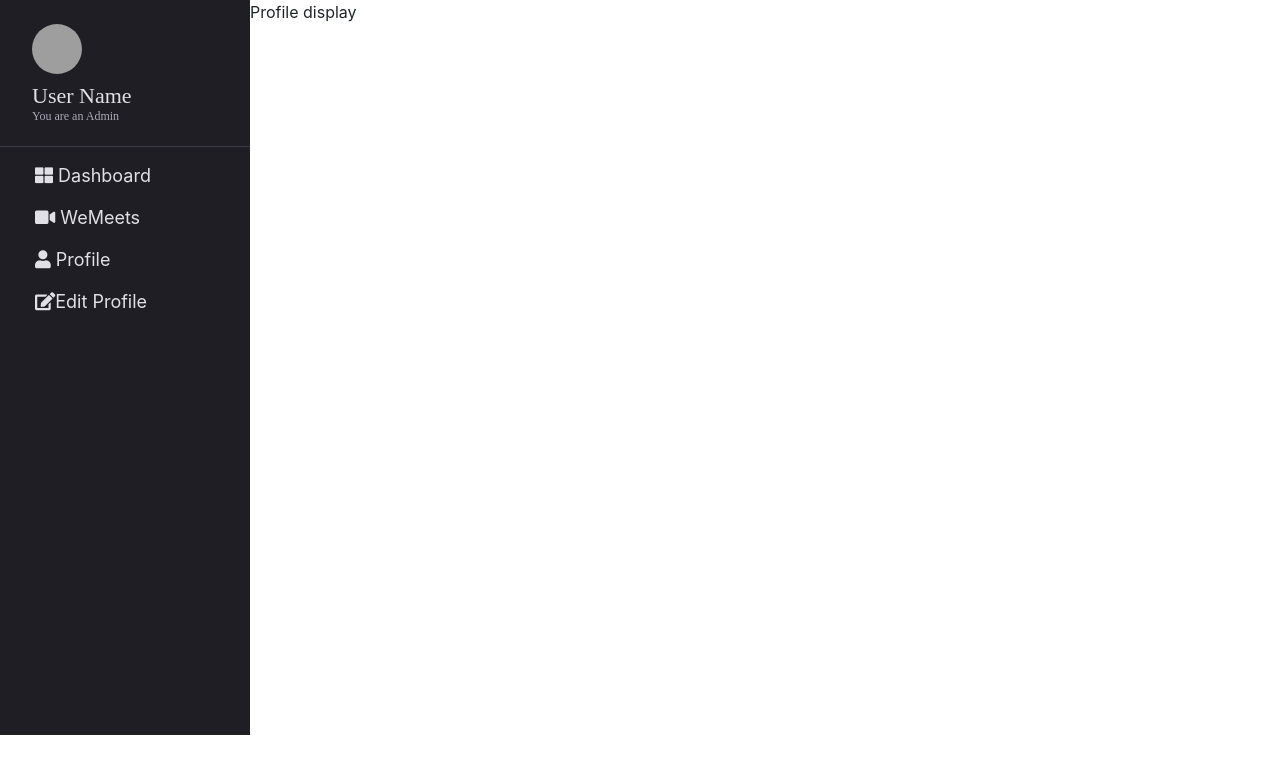
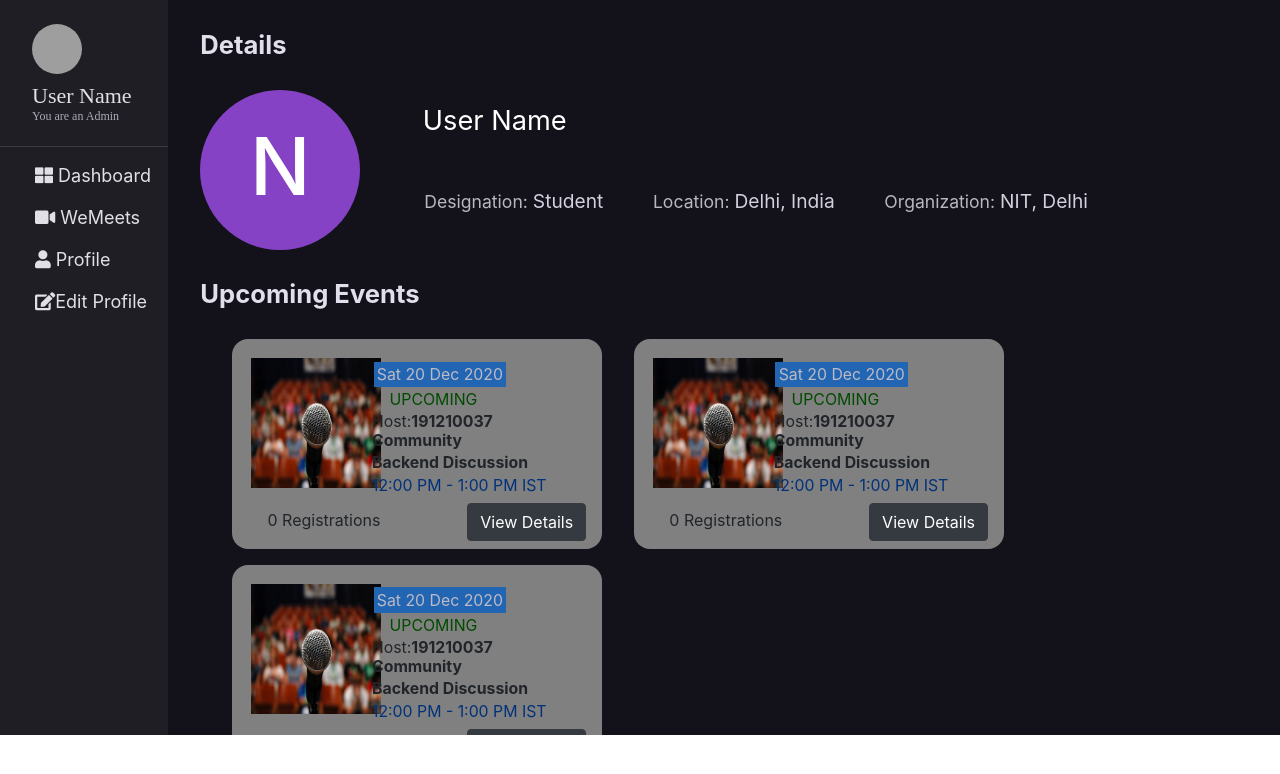
Before and after one commit to Abhishek397012/WeMeetFrontEnd, a React (Create React App) app: page /profile in a window 1280 px wide. Shown: the top 774 px of the page. Built offline with nearby package versions, Linux system fonts and the light colour scheme; grey boxes are pictures that could not be loaded.

Commit message:
Completed initial setup of displaying the profile page of the user

```diff
--- /dev/null
+++ b/src/components/Navneet Singh/Circle.js
@@ -0,0 +1,9 @@
+const Circle = ({letter}) => {
+    return (
+        <div className="letter_wrapper">
+            {letter}
+        </div>
+    )
+}
+
+export default Circle;
--- a/src/components/Navneet Singh/Profile.js
+++ b/src/components/Navneet Singh/Profile.js
@@ -1,10 +1,53 @@
 import SidebarLayout from './Sidebar';
+import Circle from './Circle';
+import ProfileUpcoming from './ProfileUpcoming'
+import ProfilePast from './ProfilePast'
 
-const Profile = () => {
+const Profile = ({user}) => {
 
     return (
         <SidebarLayout>
-            Profile display
+            <div className="profile_wrapper">
+                <div className="user_details">
+                    <div className="profile_header">
+                        Details
+                    </div>
+                    <div className="detail_content_profile">
+                        <Circle letter="N"/>
+                        <div className="profile_rem_content">
+                            <div className="profile_name">
+                                User Name
+                            </div>
+                            <div className="profile_other">
+                                <div className="other_stuff">
+                                    <span className="label">Designation: </span>
+                                    <span className="other_content">Student</span>
+                                </div>
+                                <div className="other_stuff">
+                                    <span className="label">Location: </span>
+                                    <span className="other_content">Delhi, India </span>
+                                </div>
+                                <div className="other_stuff">
+                                    <span className="label">Organization: </span>
+                                    <span className="other_content">NIT, Delhi </span>
+                                </div>
+                            </div>
+                        </div>
+                    </div>
+                </div>
+                <div className="profile_upcoming">
+                    <div className="profile_header">
+                        Upcoming Events
+                    </div>
+                    <ProfileUpcoming />
+                </div>
+                <div className="profile_past">
+                    <div className="profile_header">
+                        Past Event
+                    </div>
+                    <ProfilePast />
+                </div>
+            </div>
         </SidebarLayout>
     )
 }
--- /dev/null
+++ b/src/components/Navneet Singh/ProfilePast.js
@@ -0,0 +1,32 @@
+import WeMeetsCard from "./WeMeetsDetails";
+import './styles.css'
+
+const ProfilePast = () =>{
+    return (
+        <div className="upcoming_profile_content">
+            <WeMeetsCard
+                createdon="Sat 19 Dec 2020"
+                status="Completed"
+                host="191210037 Community"
+                title="We Meet Introduction"
+                meetingtime="12:00 PM - 1:00 PM IST"
+            />
+            <WeMeetsCard
+                createdon="Sat 19 Dec 2020"
+                status="Completed"
+                host="191210037 Community"
+                title="We Meet Introduction"
+                meetingtime="12:00 PM - 1:00 PM IST"
+            />
+            <WeMeetsCard
+                createdon="Sat 19 Dec 2020"
+                status="Completed"
+                host="191210037 Community"
+                title="We Meet Introduction"
+                meetingtime="12:00 PM - 1:00 PM IST"
+            />
+        </div>
+    )
+}
+
+export default ProfilePast
--- /dev/null
+++ b/src/components/Navneet Singh/ProfileUpcoming.js
@@ -0,0 +1,33 @@
+import WeMeetsCard from "./WeMeetsDetails";
+import './styles.css'
+
+const ProfileUpcoming = () =>{
+    return (
+        <div className="upcoming_profile_content">
+            <WeMeetsCard
+                createdon="Sat 20 Dec 2020"
+                status="Upcoming"
+                host="191210037 Community"
+                title="Backend Discussion"
+                meetingtime="12:00 PM - 1:00 PM IST"
+            />
+            <WeMeetsCard
+                createdon="Sat 20 Dec 2020"
+                status="Upcoming"
+                host="191210037 Community"
+                title="Backend Discussion"
+                meetingtime="12:00 PM - 1:00 PM IST"
+            />
+            <WeMeetsCard
+                createdon="Sat 20 Dec 2020"
+                status="Upcoming"
+                host="191210037 Community"
+                title="Backend Discussion"
+                meetingtime="12:00 PM - 1:00 PM IST"
+            />
+
+        </div>
+    )
+}
+
+export default ProfileUpcoming
--- a/src/components/Navneet Singh/styles.css
+++ b/src/components/Navneet Singh/styles.css
@@ -10,6 +10,7 @@
 .sidebar{
     width: 250px;
     min-height: calc(100vh - 65px);
+    max-height: calc(100vh - 65px);
     padding: 24px 0px;
     left: 0px;
     bottom: 0px;
@@ -125,7 +126,9 @@ li{
     display: flex;
     box-sizing: border-box;
     background-color: rgb(19, 18, 26);
+    max-height: calc(100vh - 65px);
     min-height: calc(100vh - 65px);
+    overflow-y: scroll;
 }
 
 .dashboard_heading{
@@ -370,3 +373,99 @@ li{
     margin: 0;
     padding: 0;
   }
+
+
+/*
+Profile Page
+*/
+
+.profile_wrapper{
+    box-sizing: border-box;
+    background-color: rgb(19, 18, 26);
+    max-height: calc(100vh - 65px);
+    display: flex;
+    flex-direction: column;
+    padding-left: 2em;
+    padding-right: 2em;
+    overflow-y: scroll;
+}
+
+.user_details{
+    color: white;
+    display: flex;
+    flex-direction: column;
+}
+
+.profile_upcoming{
+    flex: 0.4;
+}
+
+.upcoming_profile_content{
+    flex: 1;
+    display: flex;
+    flex-wrap: wrap;
+    padding-right: 10em;
+}
+
+.profile_past{
+    flex: 0.4;
+}
+
+.profile_header{
+    font-size: 1.6em;
+    font-weight: bold;
+    color:rgb(226, 223, 236);
+    margin-top: 1em;
+    margin-bottom: 1em;
+}
+
+.profile_rem_content{
+    flex: 1;
+    display: flex;
+    flex-direction: column;
+}
+
+.profile_name{
+    flex: 0.4;
+    display: flex;
+    align-items: center;
+    font-size: 1.7em;
+    padding-left: 2.3em;
+}
+
+.profile_other{
+    flex: 0.6;
+    display: flex;
+    align-items: center;
+    justify-content: space-between;
+    padding-left: 4em;
+    padding-right: 10em;
+}
+
+
+.detail_content_profile{
+    flex: 1;
+    display: flex;
+}
+
+.letter_wrapper{
+    height:2em;
+    width: 2em;
+    background-color: rgb(134, 66, 197);
+    border-radius: 50%;
+    display: inline-block;
+    text-align: center;
+    font-size: 5em;
+    padding-top: 0.2em;
+    font-weight:500;
+}
+
+.other_stuff span.label{
+    font-size: 1.1em;
+    color:rgb(185, 183, 194)
+}
+
+.other_stuff span.other_content{
+    font-size: 1.2em;
+    color:rgb(211, 208, 223)
+}
```
Also changed, not shown: 2 other files (tests, documents, lock files or other folders).
